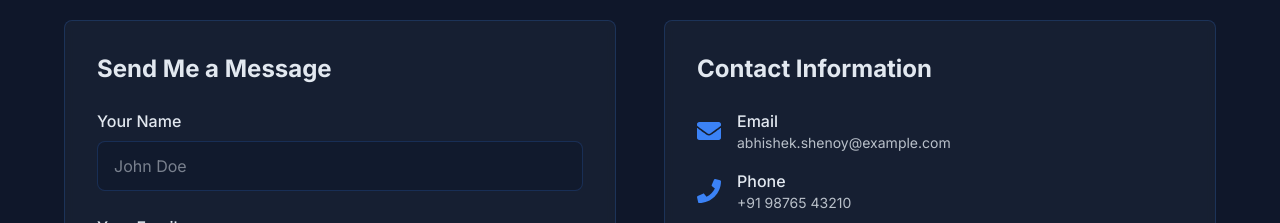
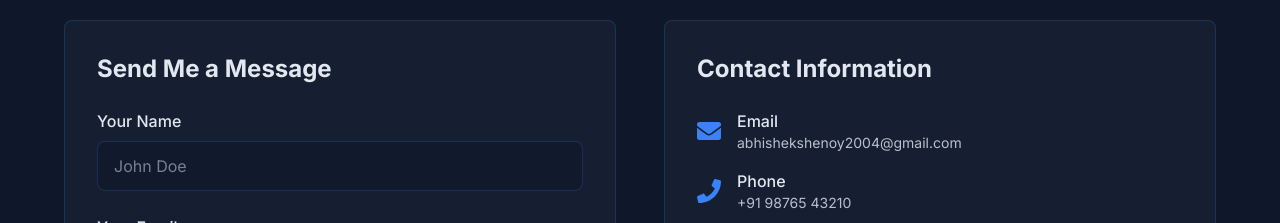
Before and after one commit to abhishekshenoy-123/abhishek-portfolio, a React (Vite) app: page / in a window 1280 px wide. Shown: the part 6740-6963 px from the top of the page. Built offline with nearby package versions, Linux system fonts and the light colour scheme.

Commit message:
added contact details

```diff
--- a/src/components/Contact.jsx
+++ b/src/components/Contact.jsx
@@ -29,8 +29,8 @@ const Contact = () => {
     {
       icon: <FaEnvelope className="text-2xl" />,
       label: "Email",
-      value: "abhishek.shenoy@example.com",
-      href: "mailto:abhishek.shenoy@example.com"
+      value: "abhishekshenoy2004@gmail.com",
+      href: "mailto:abhishekshenoy2004@gmail.com"
     },
     {
       icon: <FaPhone className="text-2xl" />,
--- a/src/components/Footer.jsx
+++ b/src/components/Footer.jsx
@@ -18,7 +18,7 @@ const Footer = () => {
     },
     {
       icon: <FaEnvelope className="text-xl" />,
-      href: "mailto:abhishek.shenoy@example.com",
+      href: "mailto:abhishekshenoy2004@gmail.com",
       label: "Email"
     }
   ]
@@ -103,7 +103,7 @@ const Footer = () => {
             <h4 className="text-lg font-semibold text-text mb-4">Get In Touch</h4>
             <div className="space-y-3">
               <p className="text-text/70">
-                <span className="font-medium text-text">Email:</span> abhishek.shenoy@example.com
+                <span className="font-medium text-text">Email:</span> abhishekshenoy2004@gmail.com
               </p>
               <p className="text-text/70">
                 <span className="font-medium text-text">Location:</span> Mangalore, Karnataka, India
--- a/src/components/Hero.jsx
+++ b/src/components/Hero.jsx
@@ -110,7 +110,7 @@ const Hero = () => {
           </motion.a>
 
           <motion.a
-            href="mailto:abhishek.shenoy@example.com"
+            href="mailto:abhishekshenoy2004@gmail.com"
             className="text-text hover:text-accent transition-colors"
             whileHover={{ scale: 1.2, rotate: 360 }}
             transition={{ duration: 0.3 }}
```
